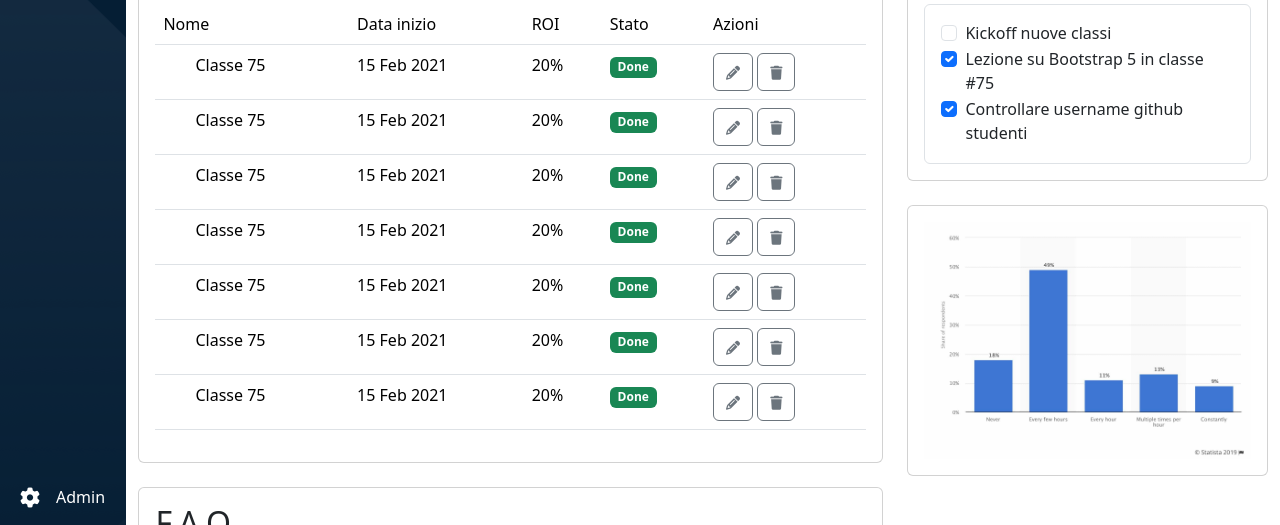
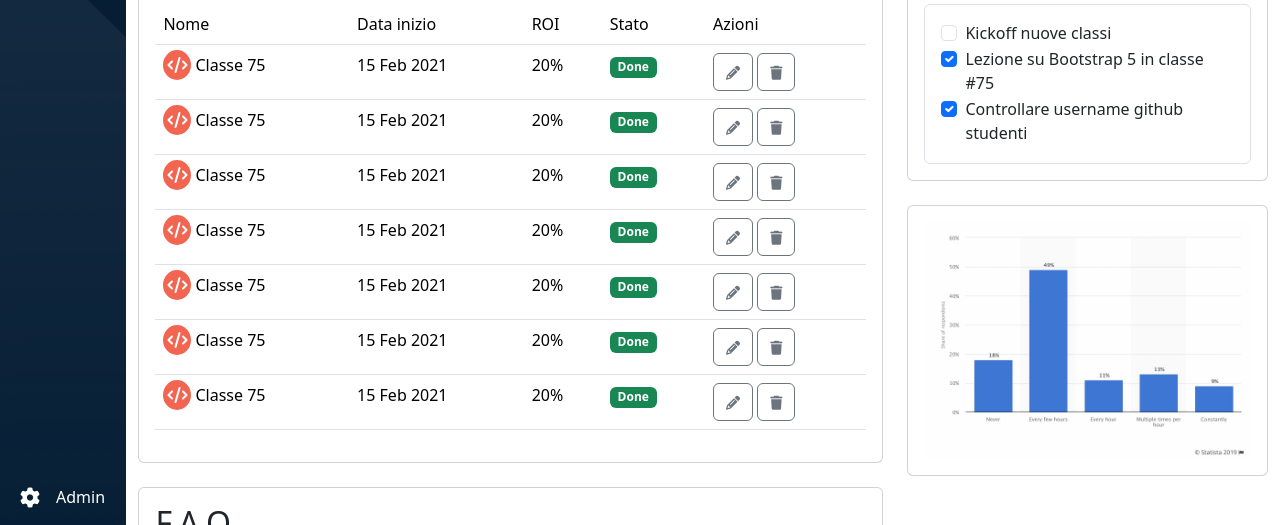
Before and after one commit to lorenzodisanto/html-css-bootstrap-dashboard, a plain HTML site: page index.html in a window 1280 px wide. Shown: the part 275-800 px from the top of the page. Drawn offline with nearby package versions, Linux system fonts and the light colour scheme.

Commit message:
feat: bg-icon

```diff
--- a/css/style.css
+++ b/css/style.css
@@ -45,6 +45,10 @@
   height: calc(100vh - 80px);
 }
 
+.code_box {
+  background-color: #f26551;
+}
+
 #main-bar {
   background-color: #1b72e8;
 }
```
